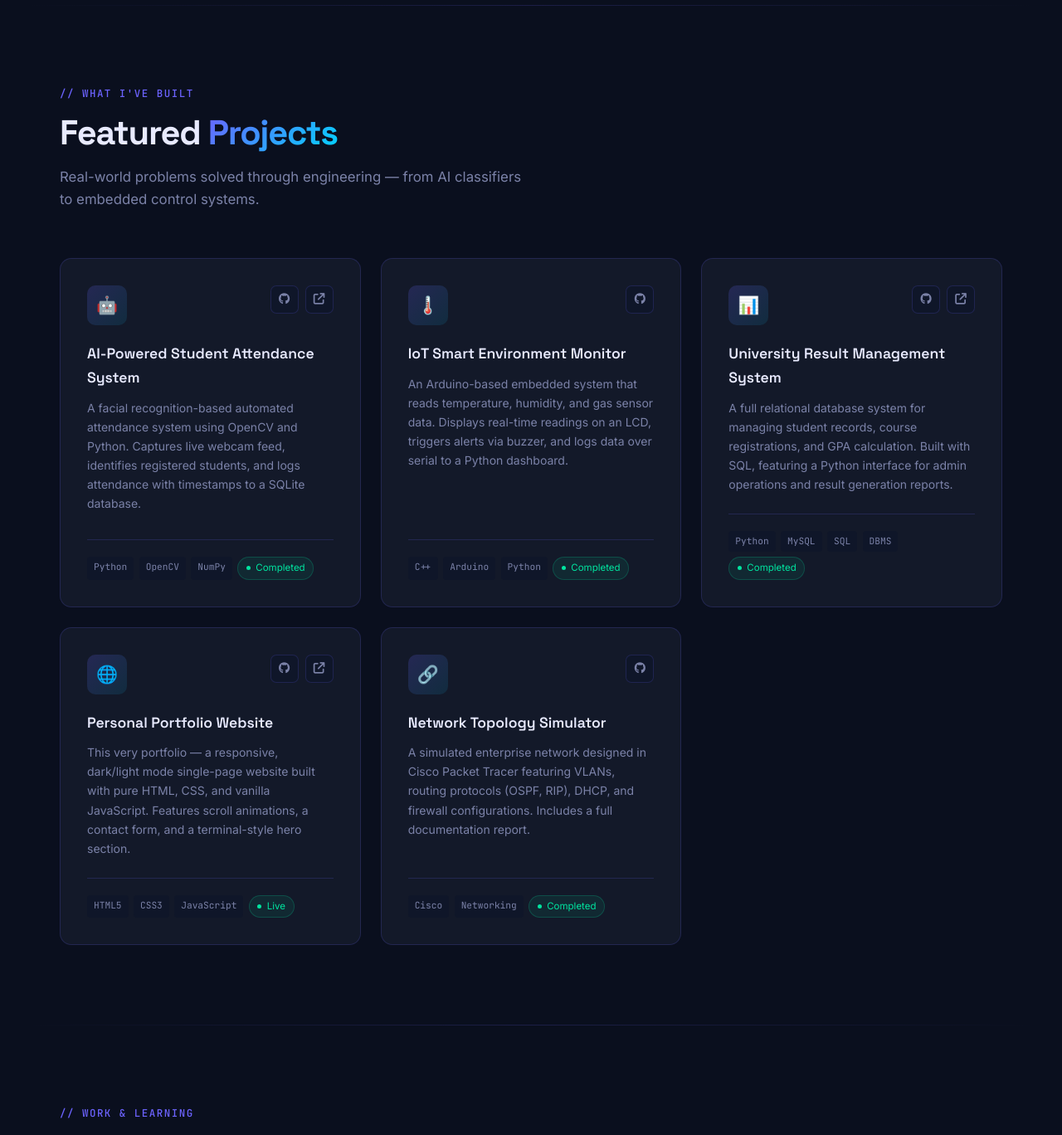
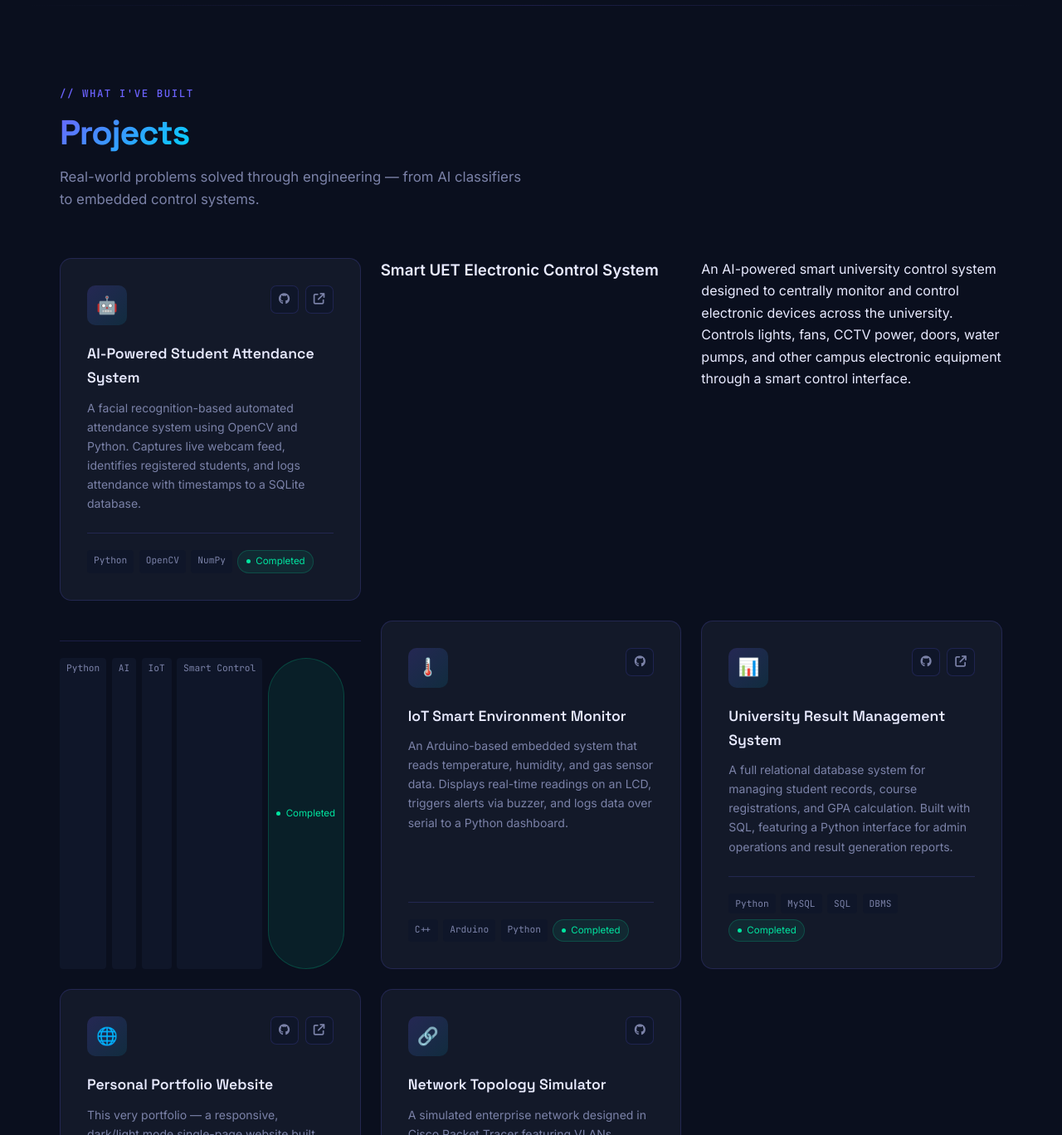
Before and after one commit to KARMY16986/portfolio, a plain HTML site: page index.html in a window 1280 px wide. Shown: the part 3560-4928 px from the top of the page at 83% size. Drawn offline with Linux system fonts and the light colour scheme.

Commit message:
Modify project title and add project description
Updated project section title and added project details.

```diff
--- a/index.html
+++ b/index.html
@@ -1299,7 +1299,7 @@
   <!-- ==================== PROJECTS ==================== -->
   <section id="projects" class="section">
     <div class="section-label reveal">// what I've built</div>
-    <h2 class="section-title reveal reveal-delay-1">Featured <em>Projects</em></h2>
+    <h2 class="section-title reveal reveal-delay-1"> <em>Projects</em></h2>
     <p class="section-sub reveal reveal-delay-2">Real-world problems solved through engineering — from AI classifiers to embedded control systems.</p>
 
     <div class="projects-grid">
@@ -1321,7 +1321,15 @@
           <span class="project-status"><span class="project-status-dot"></span>Completed</span>
         </div>
       </div>
-
+        <h3>Smart UET Electronic Control System</h3>
+        <p>An AI-powered smart university control system designed to centrally monitor and control electronic devices across the university. Controls lights, fans, CCTV power, doors, water pumps, and other campus electronic equipment through a smart control interface.</p>
+        <div class="project-footer">
+  <span class="project-tag">Python</span>
+  <span class="project-tag">AI</span>
+  <span class="project-tag">IoT</span>
+  <span class="project-tag">Smart Control</span>
+  <span class="project-status"><span class="project-status-dot"></span>Completed</span>
+</div>
       <div class="card project-card reveal reveal-delay-1">
         <div class="project-top">
           <div class="project-icon">🌡️</div>
```
